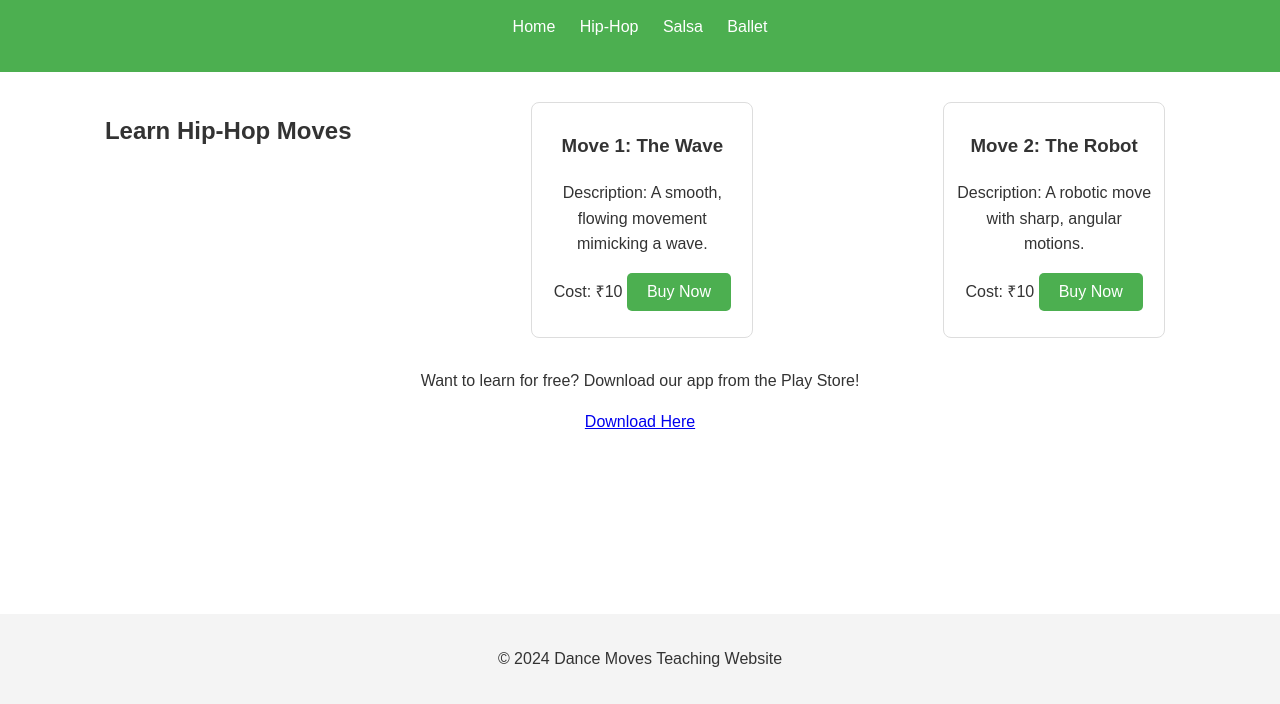
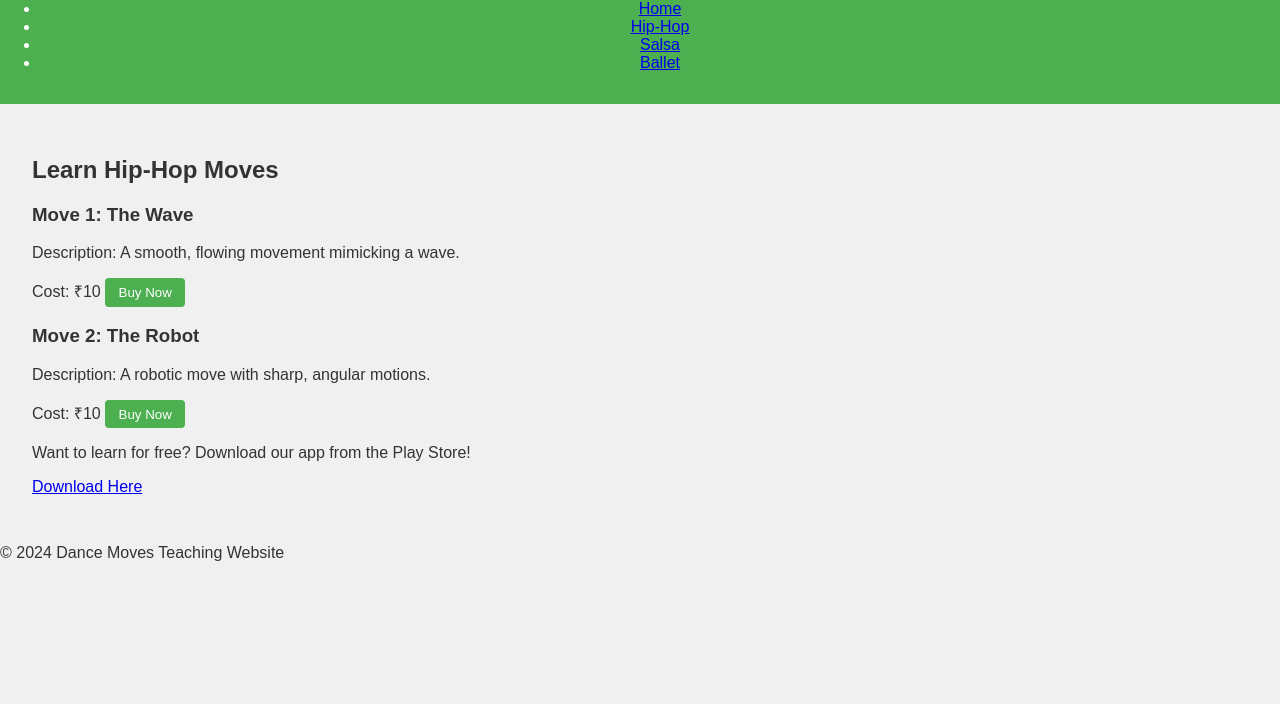
Before and after one commit to unforeseenpritam/unforeseenpritam, a plain HTML site: page Dance Style/hip-hop.html in a window 1280 px wide. Shown: the part 96-800 px from the top of the page. Drawn offline with Linux system fonts and the light colour scheme.

Commit message:
Update style.css

```diff
--- a/style.css
+++ b/style.css
@@ -1,82 +1,53 @@
 body {
     font-family: Arial, sans-serif;
-    line-height: 1.6;
     margin: 0;
     padding: 0;
+    background-color: #f0f0f0;
     color: #333;
 }
 
 header {
     background-color: #4CAF50;
     color: white;
+    text-align: center;
     padding: 1em 0;
-    text-align: center;
 }
 
-nav ul {
-    list-style: none;
-    padding: 0;
+main {
+    padding: 2em;
 }
 
-nav ul li {
-    display: inline;
-    margin: 0 10px;
-}
-
-nav ul li a {
-    color: white;
-    text-decoration: none;
-}
-
-.dance-categories, .dance-moves {
+#dance-styles, #dance-moves {
     display: flex;
     flex-wrap: wrap;
     justify-content: space-around;
-    margin: 20px;
 }
 
-.category, .move {
+.dance-style, .dance-move {
+    background-color: white;
     border: 1px solid #ddd;
     border-radius: 8px;
-    padding: 10px;
-    width: 200px;
+    padding: 1em;
+    margin: 1em;
     text-align: center;
-    margin: 10px;
+    cursor: pointer;
 }
 
-.category img, .move img {
-    max-width: 100%;
+.dance-style img {
+    max-width: 100px;
     height: auto;
-    border-radius: 8px;
-}
-
-footer {
-    background-color: #f4f4f4;
-    text-align: center;
-    padding: 1em 0;
-    position: fixed;
-    width: 100%;
-    bottom: 0;
+    border-radius: 50%;
 }
 
 button {
     background-color: #4CAF50;
     color: white;
     border: none;
-    padding: 10px 20px;
-    text-align: center;
-    text-decoration: none;
-    display: inline-block;
-    font-size: 1em;
+    padding: 0.5em 1em;
     cursor: pointer;
-    border-radius: 5px;
+    border-radius: 4px;
 }
 
 button:hover {
     background-color: #45a049;
 }
-
-.free-learning {
-    text-align: center;
-    margin-top: 20px;
-}
```
